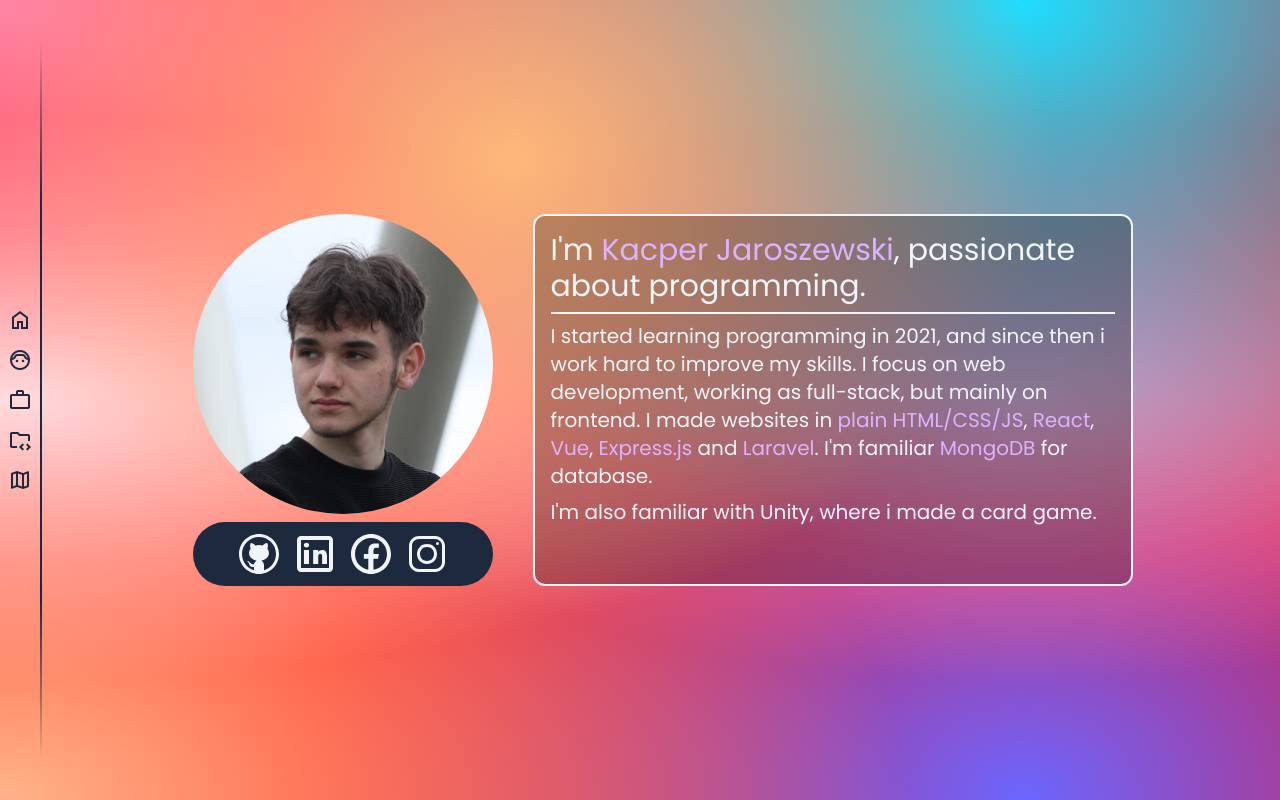
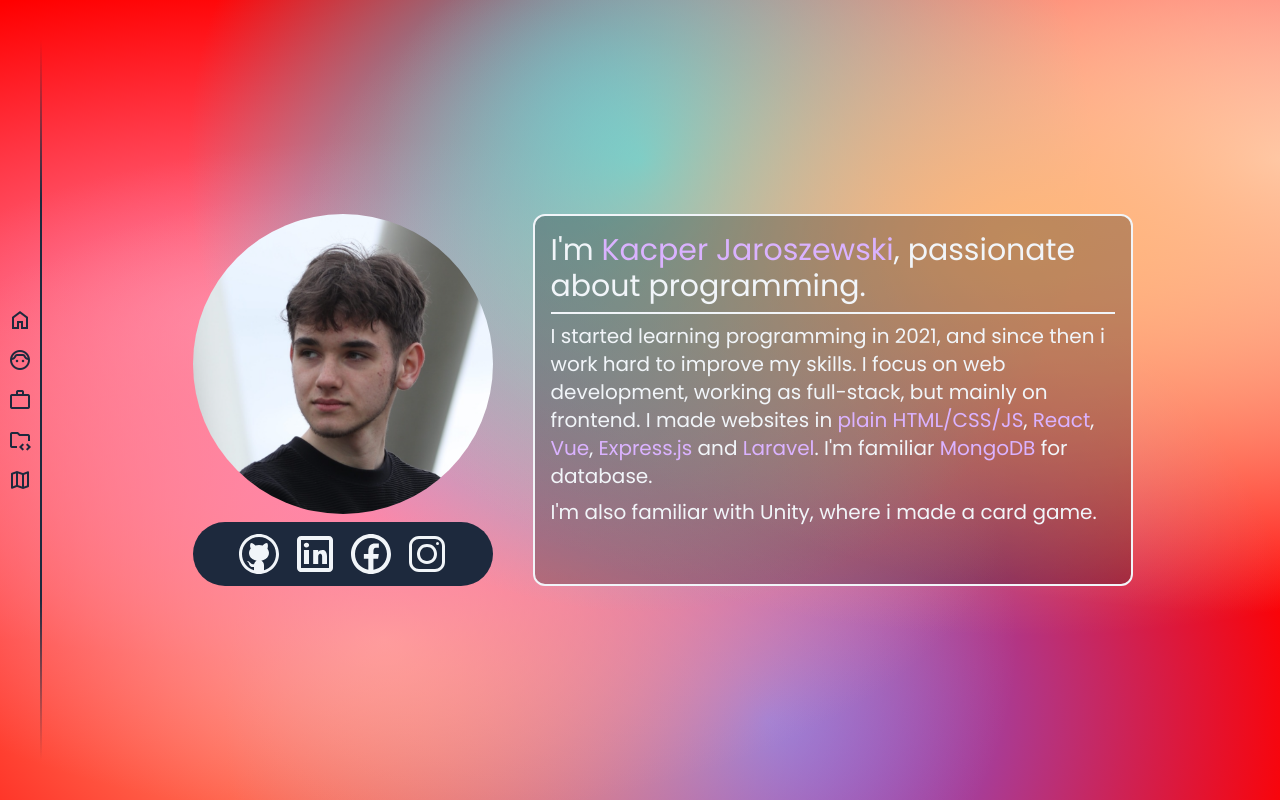
Before and after one commit to Dzarooo/portfolio, a React (Vite) app: page /#/ in a window 1280 px wide. Both pictures are taken after a click on the element "arrow_downward". Built offline with nearby package versions, Linux system fonts and the light colour scheme; the HTML template or start-up script is replaced by a standard one.

Commit message:
made background work

```diff
--- a/src/App.css
+++ b/src/App.css
@@ -1,14 +1,5 @@
 body {
     min-height: 100vh;
-    background-color: hsla(0, 100%, 50%, 1);
-    background-image:
-        radial-gradient(at 40% 20%, hsla(28, 100%, 74%, 1) 0px, transparent 50%),
-        radial-gradient(at 80% 0%, hsla(189, 100%, 56%, 1) 0px, transparent 50%),
-        radial-gradient(at 0% 50%, hsla(355, 100%, 93%, 1) 0px, transparent 50%),
-        radial-gradient(at 80% 50%, hsla(340, 100%, 76%, 1) 0px, transparent 50%),
-        radial-gradient(at 0% 100%, hsla(22, 100%, 77%, 1) 0px, transparent 50%),
-        radial-gradient(at 80% 100%, hsla(242, 100%, 70%, 1) 0px, transparent 50%),
-        radial-gradient(at 0% 0%, hsla(343, 100%, 76%, 1) 0px, transparent 50%);
 }
 
 .borderGradient {
@@ -16,13 +7,13 @@ body {
     background: linear-gradient(180deg, rgba(61, 61, 61, 0) 5%, rgba(29, 41, 61, 1) 25%, rgba(29, 41, 61, 1) 75%, rgba(61, 61, 61, 0) 95%);
 }
 
-.pulsingTextIndicator {
-    animation: pulsingTextIndicator 2s infinite;
-}
-
 .starWarsText {
     transform: perspective(800px) rotateX(25deg) scale(1);
     transform-origin: bottom center;
+}
+
+.pulsingTextIndicator {
+    animation: pulsingTextIndicator 2s infinite;
 }
 
 @keyframes pulsingTextIndicator {
--- a/src/App.jsx
+++ b/src/App.jsx
@@ -1,22 +1,132 @@
 import './App.css'
-import { HashRouter, Routes, Route } from "react-router-dom";
+import { HashRouter, Routes, Route, useLocation } from "react-router-dom";
 import Content from './components/Content';
+import { useState, useRef } from 'react';
 
 function App() {
 
+  const firstBackground = useRef(null);
+  const secondBackground = useRef(null);
+
+  const [firstBackgroundActive, setFirstBackgroundActive] = useState(true);
+
+  const [currentStyle, setCurrentStyle] = useState("home");
+  const [nextStyle, setNextStyle] = useState("");
+
+  const opacityVariants = {
+    true: "opacity-100",
+    false: "opacity-0"
+  }
+
+  const backgroundPresets = {
+    home: [
+      "radial-gradient(at 40% 20%, hsla(28, 100%, 74%, 1) 0px, transparent 50%)",
+      "radial-gradient(at 80% 0%, hsla(189, 100%, 56%, 1) 0px, transparent 50%)",
+      "radial-gradient(at 0% 50%, hsla(355, 100%, 93%, 1) 0px, transparent 50%)",
+      "radial-gradient(at 80% 50%, hsla(340, 100%, 76%, 1) 0px, transparent 50%)",
+      "radial-gradient(at 0% 100%, hsla(22, 100%, 77%, 1) 0px, transparent 50%)",
+      "radial-gradient(at 80% 100%, hsla(242, 100%, 70%, 1) 0px, transparent 50%)",
+      "radial-gradient(at 0% 0%, hsla(343, 100%, 76%, 1) 0px, transparent 50%)"
+    ],
+    aboutme: [
+      "radial-gradient(at 80% 30%, hsla(28, 100%, 74%, 1) 0px, transparent 50%)",
+      "radial-gradient(at 50% 20%, hsla(189, 100%, 56%, 1) 0px, transparent 50%)",
+      "radial-gradient(at 100% 20%, hsla(355, 100%, 93%, 1) 0px, transparent 50%)",
+      "radial-gradient(at 30% 60%, hsla(340, 100%, 76%, 1) 0px, transparent 50%)",
+      "radial-gradient(at 30% 80%, hsla(22, 100%, 77%, 1) 0px, transparent 50%)",
+      "radial-gradient(at 60% 90%, hsla(242, 100%, 70%, 1) 0px, transparent 50%)",
+      "radial-gradient(at 20% 40%, hsla(343, 100%, 76%, 1) 0px, transparent 50%)"
+    ],
+    projects: [
+      "radial-gradient(at 30% 50%, hsla(28, 100%, 74%, 1) 0px, transparent 50%)",
+      "radial-gradient(at 20% 100%, hsla(189, 100%, 56%, 1) 0px, transparent 50%)",
+      "radial-gradient(at 80% 30%, hsla(355, 100%, 93%, 1) 0px, transparent 50%)",
+      "radial-gradient(at 50% 80%, hsla(340, 100%, 76%, 1) 0px, transparent 50%)",
+      "radial-gradient(at 40% 60%, hsla(22, 100%, 77%, 1) 0px, transparent 50%)",
+      "radial-gradient(at 100% 60%, hsla(242, 100%, 70%, 1) 0px, transparent 50%)",
+      "radial-gradient(at 20% 70%, hsla(343, 100%, 76%, 1) 0px, transparent 50%)"
+    ],
+    technologies: [
+      "radial-gradient(at 100% 80%, hsla(28, 100%, 74%, 1) 0px, transparent 50%)",
+      "radial-gradient(at 40% 100%, hsla(189, 100%, 56%, 1) 0px, transparent 50%)",
+      "radial-gradient(at 20% 50%, hsla(355, 100%, 93%, 1) 0px, transparent 50%)",
+      "radial-gradient(at 60% 100%, hsla(340, 100%, 76%, 1) 0px, transparent 50%)",
+      "radial-gradient(at 80% 0%, hsla(22, 100%, 77%, 1) 0px, transparent 50%)",
+      "radial-gradient(at 0% 80%, hsla(242, 100%, 70%, 1) 0px, transparent 50%)",
+      "radial-gradient(at 20% 30%, hsla(343, 100%, 76%, 1) 0px, transparent 50%)"
+    ],
+    sitesource: [
+      "radial-gradient(at 0% 80%, hsla(28, 100%, 74%, 1) 0px, transparent 50%)",
+      "radial-gradient(at 100% 20%, hsla(189, 100%, 56%, 1) 0px, transparent 50%)",
+      "radial-gradient(at 50% 40%, hsla(355, 100%, 93%, 1) 0px, transparent 50%)",
+      "radial-gradient(at 80% 70%, hsla(340, 100%, 76%, 1) 0px, transparent 50%)",
+      "radial-gradient(at 10% 20%, hsla(22, 100%, 77%, 1) 0px, transparent 50%)",
+      "radial-gradient(at 80% 100%, hsla(242, 100%, 70%, 1) 0px, transparent 50%)",
+      "radial-gradient(at 100% 0%, hsla(343, 100%, 76%, 1) 0px, transparent 50%)"
+    ]
+  }
+
+  const setBackground = (newValue) => {
+    setCurrentStyle(newValue);
+  }
+
+  const updateBackgroundDynamically = (newValue) => {
+    if (firstBackgroundActive) {
+      setNextStyle(newValue);
+    }
+    else {
+      setCurrentStyle(newValue);
+    }
+    setFirstBackgroundActive(!firstBackgroundActive);
+  }
+
   return (
-    <div className="min-h-[100vh] w-full flex">
-      <HashRouter>
-        <Routes>
-          <Route path="/" element={<Content />} />
-          <Route path="/home" element={<Content />} />
-          <Route path="/aboutme" element={<Content />} />
-          <Route path="/projects" element={<Content />} />
-          <Route path="/technologies" element={<Content />} />
-          <Route path="/sitesource" element={<Content />} />
-        </Routes>
-      </HashRouter>
+    <div className="relative min-h-[100vh] w-full flex overflow-hidden">
+
+      <div className={`absolute inset-0 transition-opacity duration-1000 ${opacityVariants[firstBackgroundActive]}`}
+        ref={firstBackground}
+        style={{
+          backgroundColor: "hsla(0, 100%, 50%, 1)",
+          backgroundImage: backgroundPresets[currentStyle]?.join(", "),
+          zIndex: 0,
+        }}
+      />
+
+      <div className={`absolute inset-0 transition-opacity duration-1000 ${opacityVariants[!firstBackgroundActive]}`}
+        ref={secondBackground}
+        style={{
+          backgroundColor: "hsla(0, 100%, 50%, 1)",
+          backgroundImage: backgroundPresets[nextStyle]?.join(", "),
+          zIndex: 0,
+        }}
+      />
+
+      <div className="relative z-10 w-full h-full">
+        <HashRouter>
+          <Routes>
+            <Route path="/" element={<Content setBackground={setBackground} updateBackground={updateBackgroundDynamically} />} />
+            <Route path="/home" element={<Content setBackground={setBackground} updateBackground={updateBackgroundDynamically} />} />
+            <Route path="/aboutme" element={<Content setBackground={setBackground} updateBackground={updateBackgroundDynamically} />} />
+            <Route path="/projects" element={<Content setBackground={setBackground} updateBackground={updateBackgroundDynamically} />} />
+            <Route path="/technologies" element={<Content setBackground={setBackground} updateBackground={updateBackgroundDynamically} />} />
+            <Route path="/sitesource" element={<Content setBackground={setBackground} updateBackground={updateBackgroundDynamically} />} />
+
+          </Routes>
+        </HashRouter>
+      </div>
     </div>
+    // <div className="min-h-[100vh] w-full flex" style={backgroundStyle}>
+    //   <HashRouter>
+    //     <Routes>
+    //       <Route path="/" element={<Content updateBackground={updateBackgroundDynamically}/>} />
+    //       <Route path="/home" element={<Content updateBackground={updateBackgroundDynamically}/>} />
+    //       <Route path="/aboutme" element={<Content updateBackground={updateBackgroundDynamically}/>} />
+    //       <Route path="/projects" element={<Content updateBackground={updateBackgroundDynamically}/>} />
+    //       <Route path="/technologies" element={<Content updateBackground={updateBackgroundDynamically}/>} />
+    //       <Route path="/sitesource" element={<Content updateBackground={updateBackgroundDynamically}/>} />
+    //     </Routes>
+    //   </HashRouter>
+    // </div>
   )
 }
 
--- a/src/components/Content.jsx
+++ b/src/components/Content.jsx
@@ -5,10 +5,12 @@ import AboutMe from '../sites/AboutMe'
 import Projects from '../sites/Projects'
 import SiteSource from '../sites/SiteSource'
 import Technologies from '../sites/Technologies'
-import { useRef, useEffect } from "react";
+import { useRef, useEffect, useState } from "react";
 
 
-const Content = () => {
+const Content = ({ setBackground, updateBackground }) => {
+
+    const [firstLoad, setFirstLoad] = useState(true);
 
     const location = useLocation();
 
@@ -23,27 +25,38 @@ const Content = () => {
 
         switch (hash) {
             case "/home":
+                if (!firstLoad) updateBackground("home");
+                else setBackground("home");
                 homeRef.current?.scrollIntoView({ behavior: "smooth" });
                 break;
             case "/aboutme":
+                if (!firstLoad) updateBackground("aboutme");
+                else setBackground("aboutme");
                 aboutMeRef.current?.scrollIntoView({ behavior: "smooth" });
                 break;
             case "/projects":
-                console.log("projects")
+                if (!firstLoad) updateBackground("projects");
+                else setBackground("projects");
                 projectsRef.current?.scrollIntoView({ behavior: "smooth" });
                 break;
             case "/technologies":
-                console.log("technologies")
+                if (!firstLoad) updateBackground("technologies");
+                else setBackground("technologies");
                 technologiesRef.current?.scrollIntoView({ behavior: "smooth" });
                 break;
             case "/sitesource":
-                console.log("sitesource")
+                if(!firstLoad) updateBackground("sitesource");
+                else setBackground("sitesource");
                 siteSourceRef.current?.scrollIntoView({ behavior: "smooth" });
                 break;
             default:
+                if (!firstLoad) updateBackground("home");
+                else setBackground("home");
                 homeRef.current?.scrollIntoView({ behavior: "smooth" });
                 break;
         }
+
+        setFirstLoad(false);
     };
 
     useEffect(() => {
@@ -53,7 +66,7 @@ const Content = () => {
     return (
         <>
             <Sidebar />
-            <div className="h-screen w-full overflow-y-scroll ml-[45px] snap-y snap-mandatory [&::-webkit-scrollbar]:w-1 [&::-webkit-scrollbar-thumb]:bg-slate-600 [&::-webkit-scrollbar-thumb]:rounded-full">
+            <div className="h-screen w-calc(100vw-45px) overflow-y-scroll ml-[45px] snap-y snap-mandatory [&::-webkit-scrollbar]:w-1 [&::-webkit-scrollbar-thumb]:bg-slate-600 [&::-webkit-scrollbar-thumb]:rounded-full">
                 <section ref={homeRef} className="snap-start h-screen w-full">
                     <Home />
                 </section>
```
